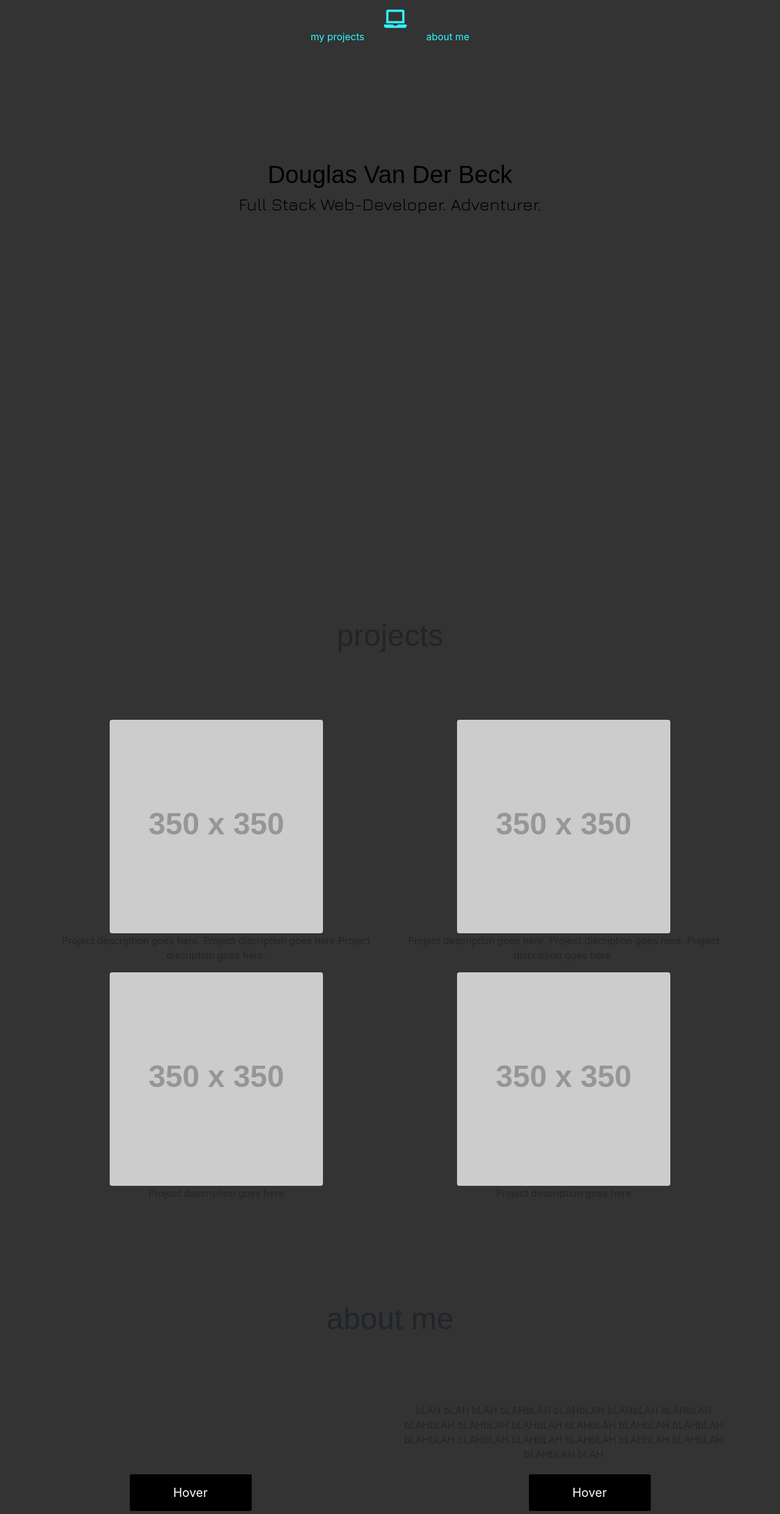
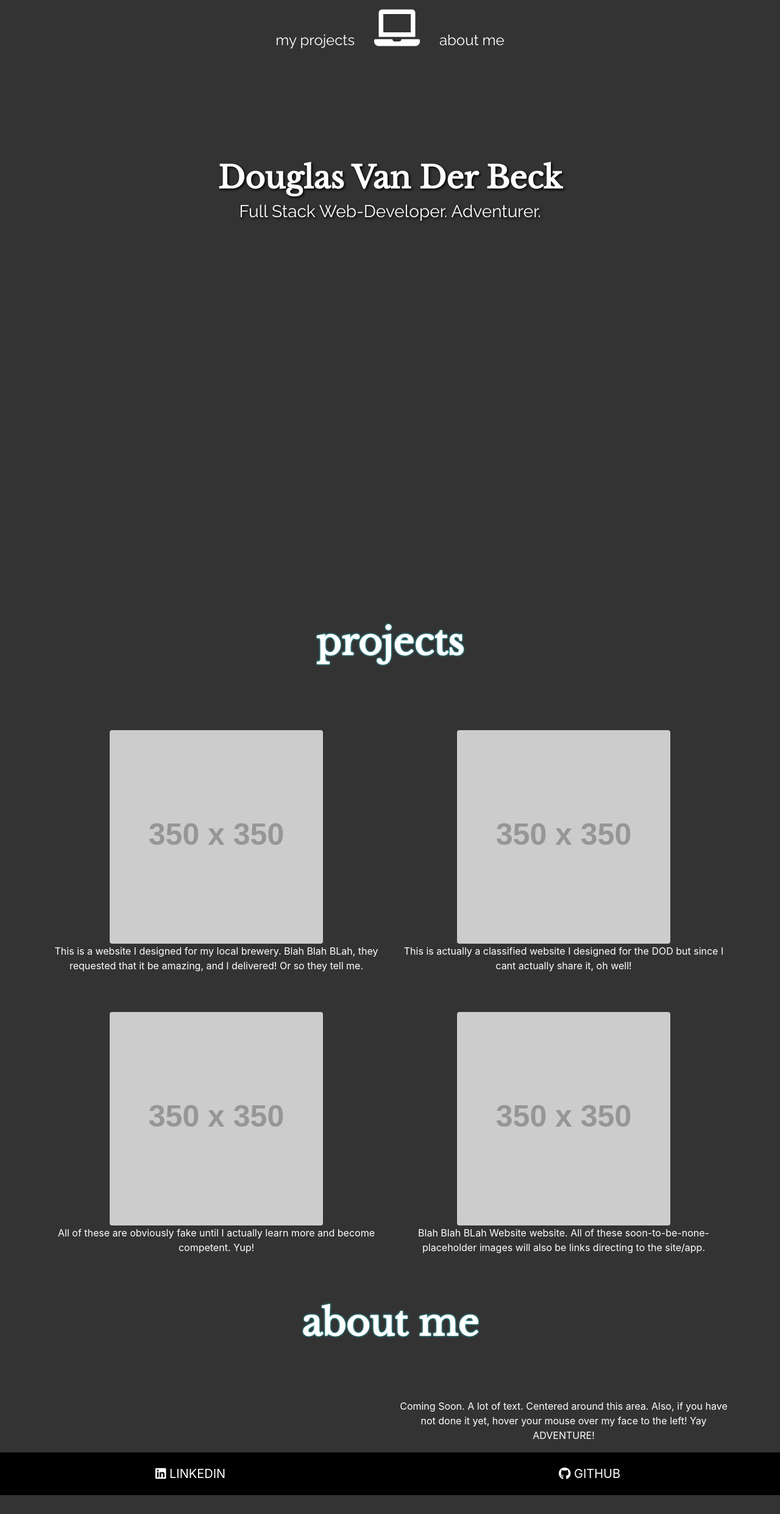
Before and after one commit to dvanderbeck/portfoliosite, a plain HTML site: page index.html in a window 1280 px wide. Shown: the whole page at 61% size. After the commit the page ends 2451 px from the top, so only its background shows below. Drawn offline with nearby package versions, Linux system fonts and the light colour scheme; placeholder pictures from the web are drawn by us; a web font is replaced by a local one.

Commit message:
final with filler text

```diff
--- a/index.html
+++ b/index.html
@@ -7,8 +7,7 @@
     <link rel="stylesheet" href="https://stackpath.bootstrapcdn.com/bootstrap/4.1.3/css/bootstrap.min.css" integrity="sha384-MCw98/SFnGE8fJT3GXwEOngsV7Zt27NXFoaoApmYm81iuXoPkFOJwJ8ERdknLPMO" crossorigin="anonymous">
     <link rel="stylesheet" type="text/css" href="./style.css">
     <link rel="stylesheet" href="https://use.fontawesome.com/releases/v5.7.0/css/all.css" integrity="sha384-lZN37f5QGtY3VHgisS14W3ExzMWZxybE1SJSEsQp9S+oqd12jhcu+A56Ebc1zFSJ" crossorigin="anonymous">
-    <link href="https://fonts.googleapis.com/css2?family=Spinnaker&display=swap" rel="stylesheet">
-    <link href="https://fonts.googleapis.com/css2?family=Jura&family=Spinnaker&display=swap" rel="stylesheet">
+    <link href="https://fonts.googleapis.com/css2?family=Libre+Baskerville&family=Raleway&display=swap" rel="stylesheet">
 
 
     <title>Portfolio</title>
@@ -20,7 +19,7 @@
     <li class="nav-item">
       <a class="nav-link m-4" href="#projects">my projects</a>
     </li>
-    <div><i class="fas fa-laptop fa-teal"></i></div>
+    <div class="text-center"><i class="fas fa-laptop fa-teal"></i></div>
     <li class="nav-item">
       <a class="nav-link m-4" href="#about-me">about me</a>
     </li>
@@ -44,23 +43,23 @@
   <div class="row">
     <div class="col-md-6">
       <img class="img-fluid rounded mx-auto d-block" src="https://via.placeholder.com/350" a href="#">
-        <P class="text-center">Project description goes here. Project discription goes here.Project discription goes here.</a></p>
+        <P class="text-center">This is a website I designed for my local brewery. Blah Blah BLah, they requested that it be amazing, and I delivered! Or so they tell me.</a></p>
     </div>
     <div class="col-md-6">
       <img class="img-fluid rounded mx-auto d-block" src="https://via.placeholder.com/350" a href="#">
-      <P class="text-center">Project description goes here. Project discription goes here. Project discription goes here.</a></p>
+      <P class="text-center">This is actually a classified website I designed for the DOD but since I cant actually share it, oh well!</a></p>
     </div>
   </div>
 </div>
-<div class="container pb-5">
+<div class="container pt-5">
   <div class="row">
     <div class="col-md-6">
       <img class="img-fluid rounded mx-auto d-block" src="https://via.placeholder.com/350" a href="#">
-      <P class="text-center">Project description goes here</a></p>
+      <P class="text-center">All of these are obviously fake until I actually learn more and become competent. Yup!</a></p>
     </div>
     <div class="col-md-6">
       <img class="img-fluid rounded mx-auto d-block" src="https://via.placeholder.com/350" a href="#">
-      <P class="text-center">Project description goes here</a></p>
+      <P class="text-center">Blah Blah BLah Website website. All of these soon-to-be-none-placeholder images will also be links directing to the site/app.</a></p>
     </div>
   </div>
 </div>
@@ -74,8 +73,8 @@
       <img class="img-fluid ihv" src="./images/sword.jpg" alt="profile picture">
       </div>
     </div>
-    <div class="col-md-6">
-      <p class="aboutmetext"> bLAH bLAH bLAH bLAHbLAH bLAHbLAH bLAHbLAH bLAHbLAH bLAHbLAH bLAHbLAH bLAHbLAH bLAHbLAH bLAHbLAH bLAHbLAH bLAHbLAH bLAHbLAH bLAHbLAH bLAHbLAH bLAHbLAH bLAHbLAH bLAHbLAH bLAH </P>
+    <div class="col-md-6 my-auto">
+      <p class="aboutmetext"> Coming Soon. A lot of text. Centered around this area. Also, if you have not done it yet, hover your mouse over my face to the left! Yay ADVENTURE!</P>
     </div>
 </div>
 </div>
@@ -83,16 +82,12 @@
 <footer>
     <div class="row text-center">
       <div class="col-md-6">
-        <button class="button" style="vertical-align:middle"><span>Hover </span></button>
+        <a href="https://www.linkedin.com/in/doug-vanderbeck-09020a188/"<button class="button" style="vertical-align:middle"><span><i class="fab fa-linkedin"></i> LINKEDIN</span></button></a>
       </div>
       <div class="col-md-6">
-        <button class="button" style="vertical-align:middle"><span>Hover </span></button>
-      </div>
+        <a href="https://github.com/dvanderbeck"<button class="button" style="vertical-align:middle"><span><i class="fab fa-github"></i> GITHUB</span></button>
+      </div></a>
     </div>
-
-
-
-
 
 </footer>
 
--- a/style.css
+++ b/style.css
@@ -1,5 +1,14 @@
 body {
   background-color: #333333;
+  color: white;
+}
+
+html {
+  background-color: #333333;
+}
+
+.navbar {
+  padding-bottom: 1px;
 }
 
 .hero-image {
@@ -9,8 +18,6 @@ body {
   background-repeat: no-repeat;
   background-size: cover;
   position: relative;
-  border-bottom: #333333;
-  border-bottom-style: solid;
 }
 
 .hero-text {
@@ -19,8 +26,6 @@ body {
   top: 25%;
   left: 50%;
   transform: translate(-50%, -50%);
-  color: black;
-  font-family: 'Spinnaker', sans-serif;
 }
 
 h3 {
@@ -32,21 +37,27 @@ h3 {
 }
 
 .nav-link {
-  color: #2ff5ff;
+  color: white;
+  font-family: 'Raleway', sans-serif;
+  font-size: 24px;
 }
 
 a:hover {
   color: #2ff5ff;
-  text-decoration: underline;
 }
 
 .fa-teal {
-  color: #2ff5ff;
-  font-size: 30px;
+  color: white;
+  font-size: 60px;
 }
 
-html {
-  background-color: #333333;
+.center {
+  margin: 0;
+  position: absolute;
+  top: 50%;
+  left: 50%;
+  -ms-transform: translate(-50%, -50%);
+  transform: translate(-50%, -50%);
 }
 
 .introcontent {
@@ -59,9 +70,27 @@ html {
   text-align: center;
 }
 
+h1 {
+  font-family: 'Libre Baskerville', serif;
+  font-size: 50px;
+  font-weight: 600;
+  color: white;
+  text-shadow: 2px 2px 4px #000000;
+}
+
 h2 {
-  font-family: 'Spinnaker', sans-serif;
-  font-size: 50px;
+  font-family: 'Libre Baskerville', serif;
+  font-weight: 600;
+  font-weight: bold;
+  font-size: 60px;
+  color: white;
+  text-shadow: 0 0 3px #2ff5ff;
+}
+
+h3 {
+  font-family: 'Raleway', sans-serif;
+  color: white;
+  text-shadow: 2px 2px 4px #000000;
 }
 
 /* Columns Background */
@@ -83,7 +112,8 @@ h2 {
 
 .aboutmetitle {
   text-align: center;
-  padding: 100px 0;
+  padding-bottom: 80px;
+  padding-top: 60px;
 }
 
 .aboutmetext {
@@ -103,7 +133,7 @@ h2 {
   width: 200px;
   transition: all 0.5s;
   cursor: pointer;
-  margin: 5px;
+  margin: 5px
 }
 
 .button span {
@@ -124,6 +154,7 @@ h2 {
 
 .button:hover span {
   padding-right: 25px;
+  color: #2ff5ff;
 }
 
 .button:hover span:after {
@@ -134,5 +165,5 @@ h2 {
 /* FOOTER */
 
 footer {
-  background: #333333;
+  background: black;
 }
```
Also changed, not shown: 1 other file.
